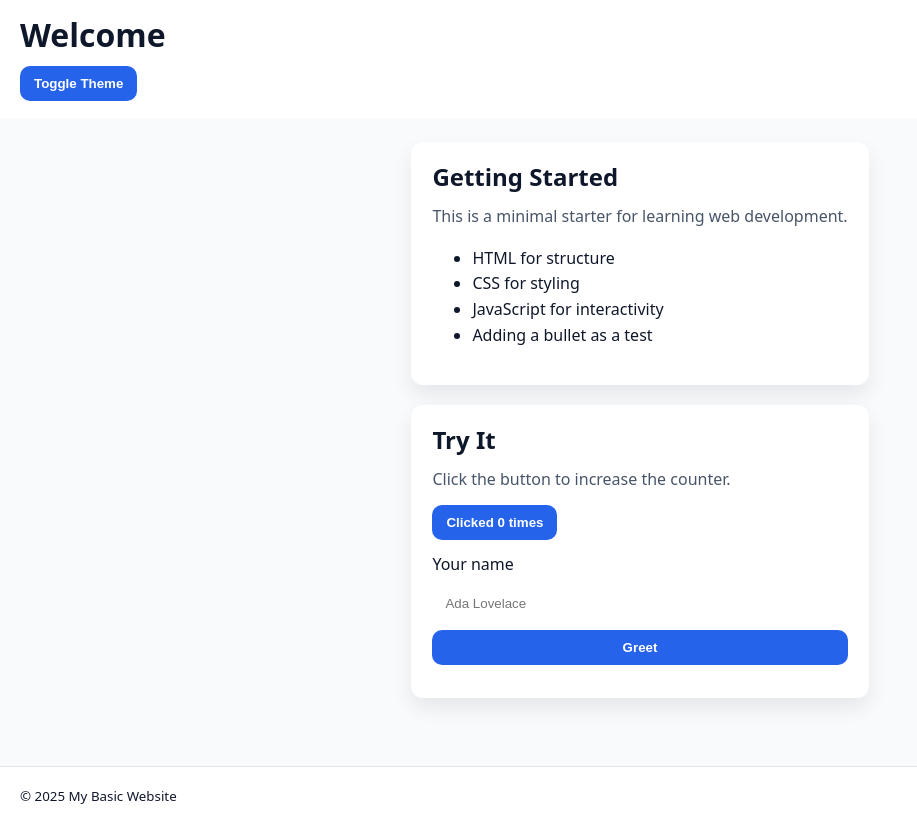
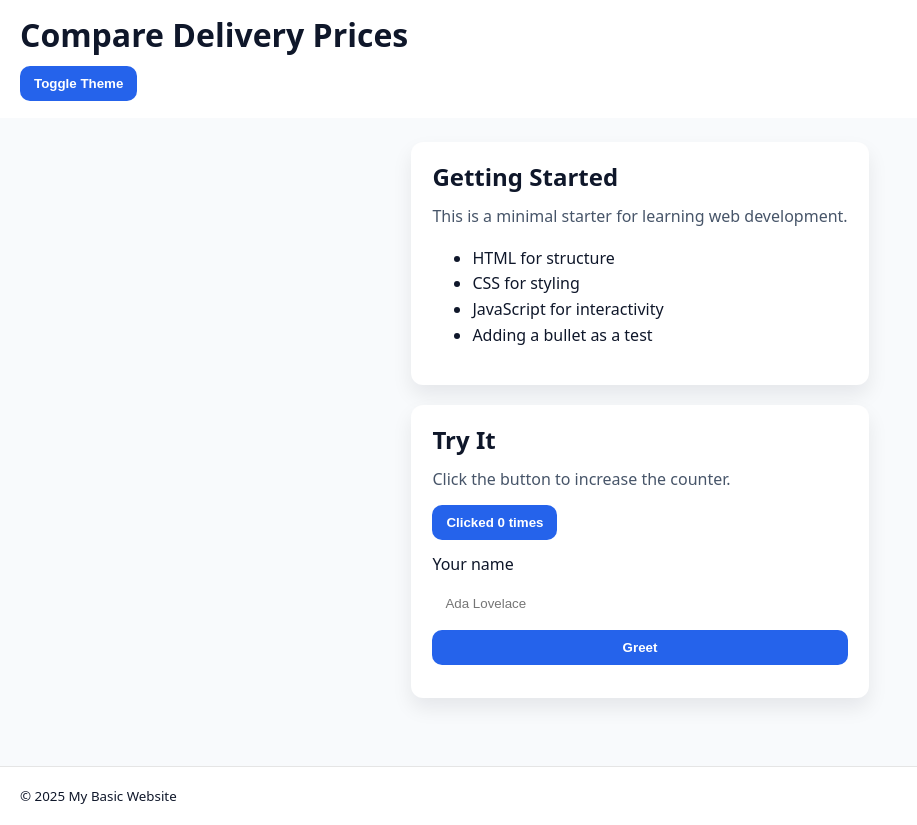
Before and after one commit to liaoster/chowscout, a plain HTML site: page index.html in a window 1280 px wide. Shown: the whole page, without its empty margins (0-917 px from the left). Drawn offline with Linux system fonts and the light colour scheme.

Commit message:
new title

```diff
--- a/index.html
+++ b/index.html
@@ -3,13 +3,13 @@
   <head>
     <meta charset="utf-8">
     <meta name="viewport" content="width=device-width, initial-scale=1">
-    <title>My Basic Website</title>
+    <title>Compare Delivery Prices</title>
     <meta name="description" content="A very basic HTML/CSS/JS starter">
     <link rel="stylesheet" href="styles.css">
   </head>
   <body>
     <header class="site-header">
-      <h1>Welcome</h1>
+      <h1>Compare Delivery Prices</h1>
       <button id="themeToggle" aria-pressed="false" class="button">Toggle Theme</button>
     </header>
 
```
